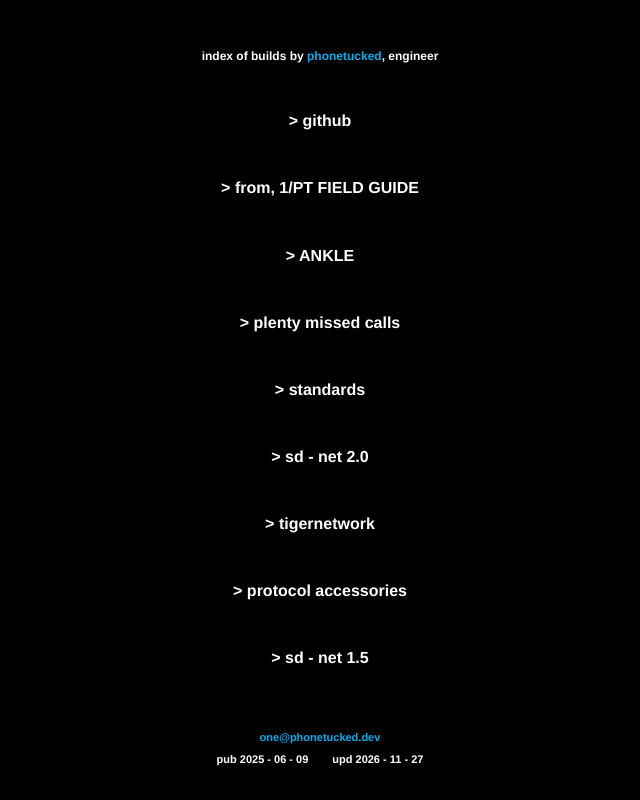
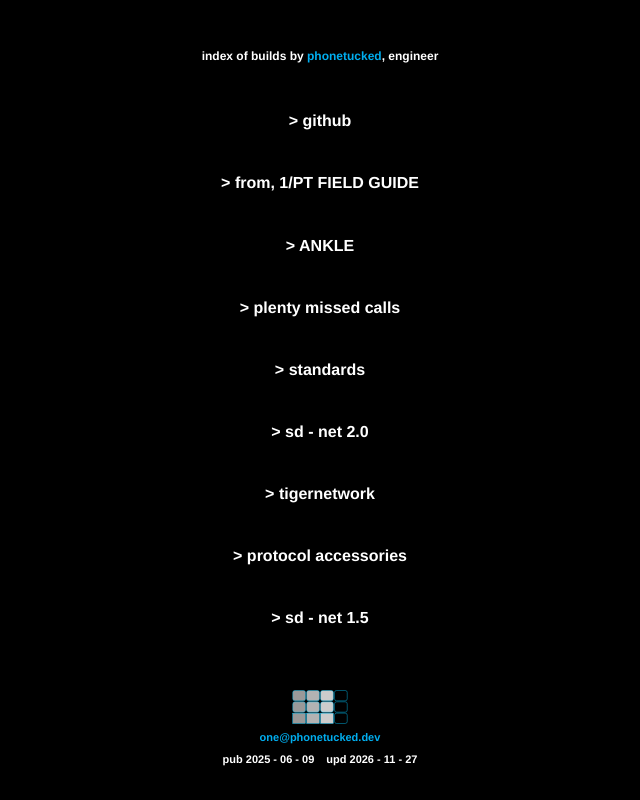
Before and after one commit to performance-tuned/phonetucked.dev, a Next.js app: page / in a window 1280 px wide. Shown: the whole page, without its empty margins (320-960 px from the left). Built offline with nearby package versions, Linux system fonts and the light colour scheme.

Commit message:
footer logo, dates gap

```diff
--- a/src/app/page.module.css
+++ b/src/app/page.module.css
@@ -31,7 +31,7 @@
 
 .dates {
   display: flex;
-  gap: 24px;
+  gap: 12px;
 }
 
 @media (max-width: 640px) {
--- a/src/app/page.tsx
+++ b/src/app/page.tsx
@@ -1,3 +1,4 @@
+import Image from "next/image";
 import { builds } from "@/content/builds";
 import { galleries } from "@/content/galleries";
 import Kinds from "./kinds";
@@ -12,6 +13,7 @@ export default function Home() {
       </h1>
       <Kinds pages={[...Object.keys(builds), ...Object.keys(galleries)]} />
       <footer className={styles.footer}>
+        <Image src="/logo.svg" alt="" width={56} height={34} />
         <a href="mailto:one@phonetucked.dev">one@phonetucked.dev</a>
         <span className={styles.dates}>
           <span>pub 2025 - 06 - 09</span>
```
Also changed, not shown: public/logo.svg (added).
